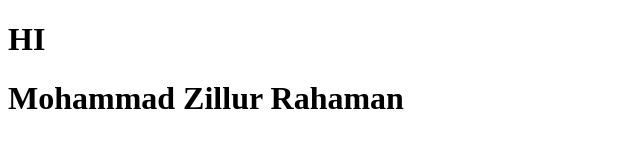
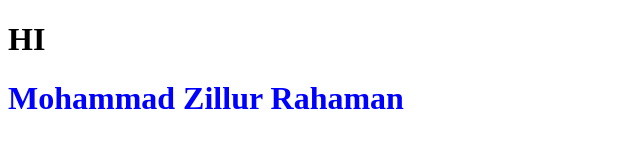
Before and after one commit to Zillur73/third-repo, a plain HTML site: page index.html in a window 1280 px wide. Shown: the whole page, without its empty margins (0-640 px from the left). Drawn offline with Linux system fonts and the light colour scheme.

Commit message:
Css style added

```diff
--- a/index.html
+++ b/index.html
@@ -5,9 +5,11 @@
     <meta http-equiv="X-UA-Compatible" content="IE=edge">
     <meta name="viewport" content="width=device-width, initial-scale=1.0">
     <title>My Website</title>
+    <link rel="stylesheet" href="style.css">
 </head>
 <body>
     <h1>HI</h1>
-    <h1>Mohammad Zillur Rahaman</h1>
+    <h1 id="border">Mohammad Zillur Rahaman</h1>
+
 </body>
 </html>
--- /dev/null
+++ b/style.css
@@ -0,0 +1,3 @@
+#border{
+    color: blue;
+}
```
